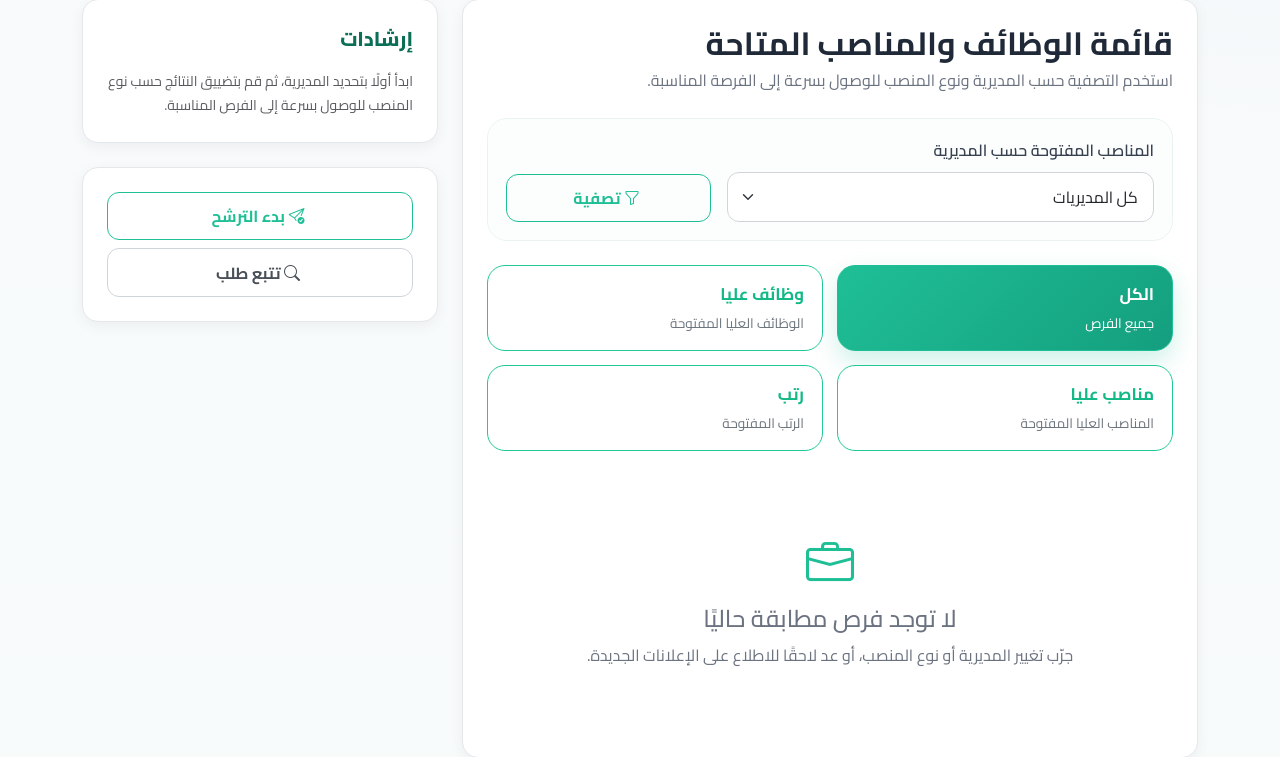
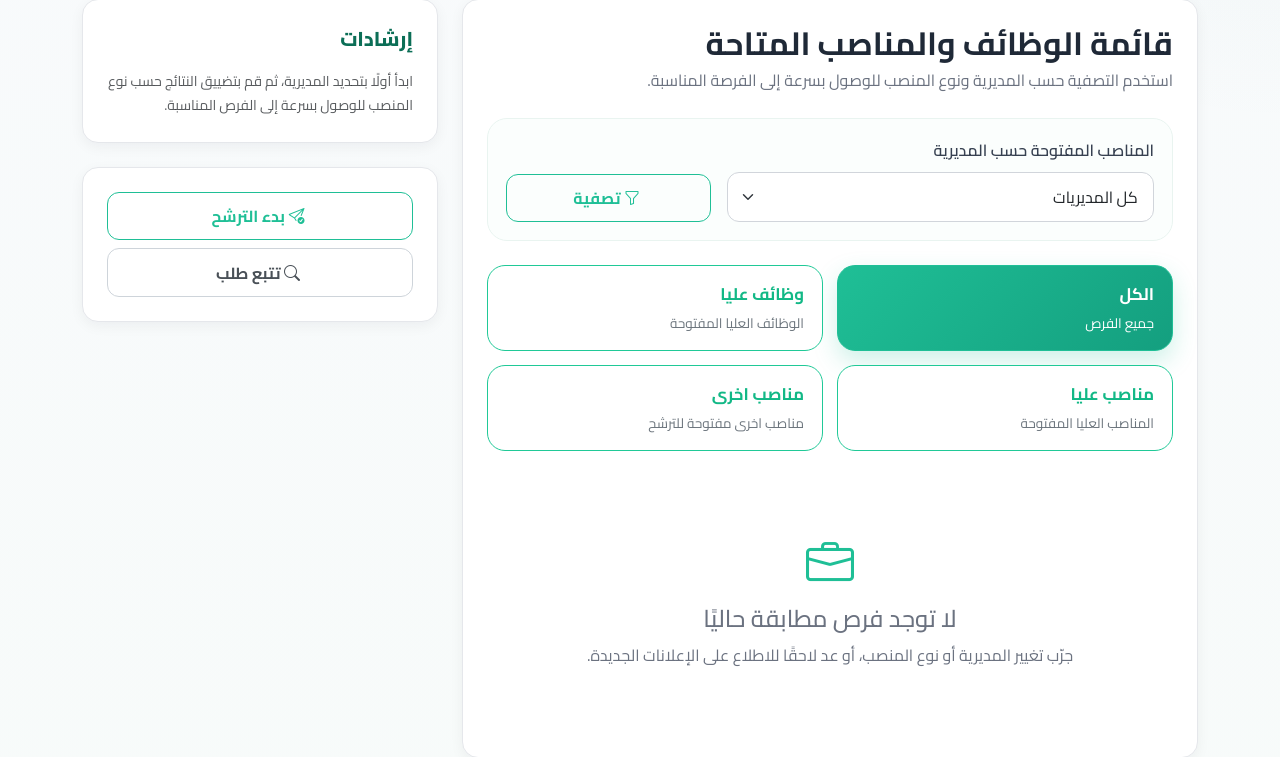
Before and after one commit to wbenelmir/career, a Django app: page /postes/ in a window 1280 px wide. Shown: the part 259-1016 px from the top of the page. Run offline with Django 3.2, Linux system fonts and the light colour scheme; data that the repository does not hold is empty; parts of the project's set-up code (start-up, migrations or seed data) failed here and were passed over.

Commit message:
Update html docs

```diff
--- a/templates/public/poste_list.html
+++ b/templates/public/poste_list.html
@@ -90,8 +90,12 @@
 
                                 <a href="?type=head_office{% if selected_direction %}&direction={{ selected_direction|urlencode }}{% endif %}"
                                    class="poste-filter-item {% if selected_type == 'head_office' %}active{% endif %}">
-                                    <span class="filter-title">رتب</span>
-                                    <span class="filter-subtitle">الرتب المفتوحة</span>
+                                    <span class="filter-title">
+                                        مناصب اخرى
+                                    </span>
+                                    <span class="filter-subtitle">
+                                        مناصب اخرى مفتوحة للترشح
+                                    </span>
                                 </a>
 
                             </div>
```
Also changed, not shown: templates/public/home.html (+6 -2 lines).
